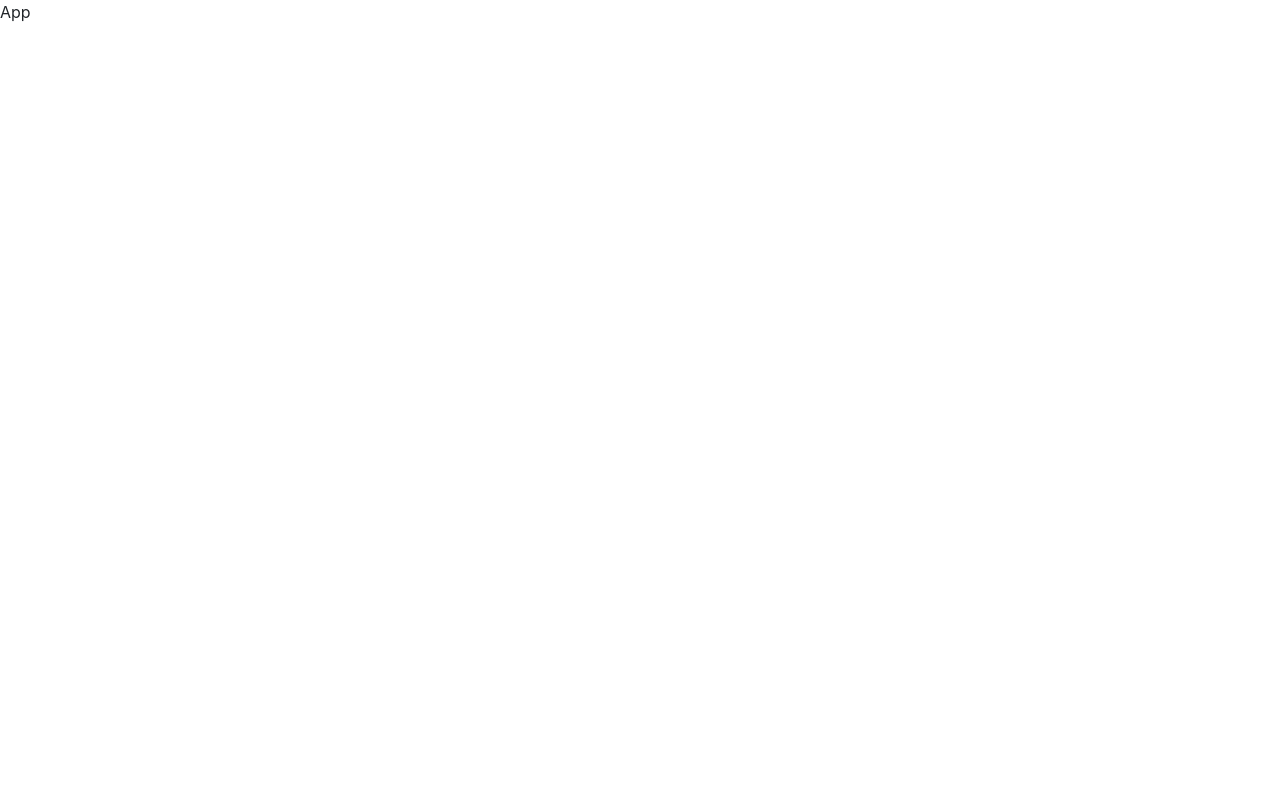
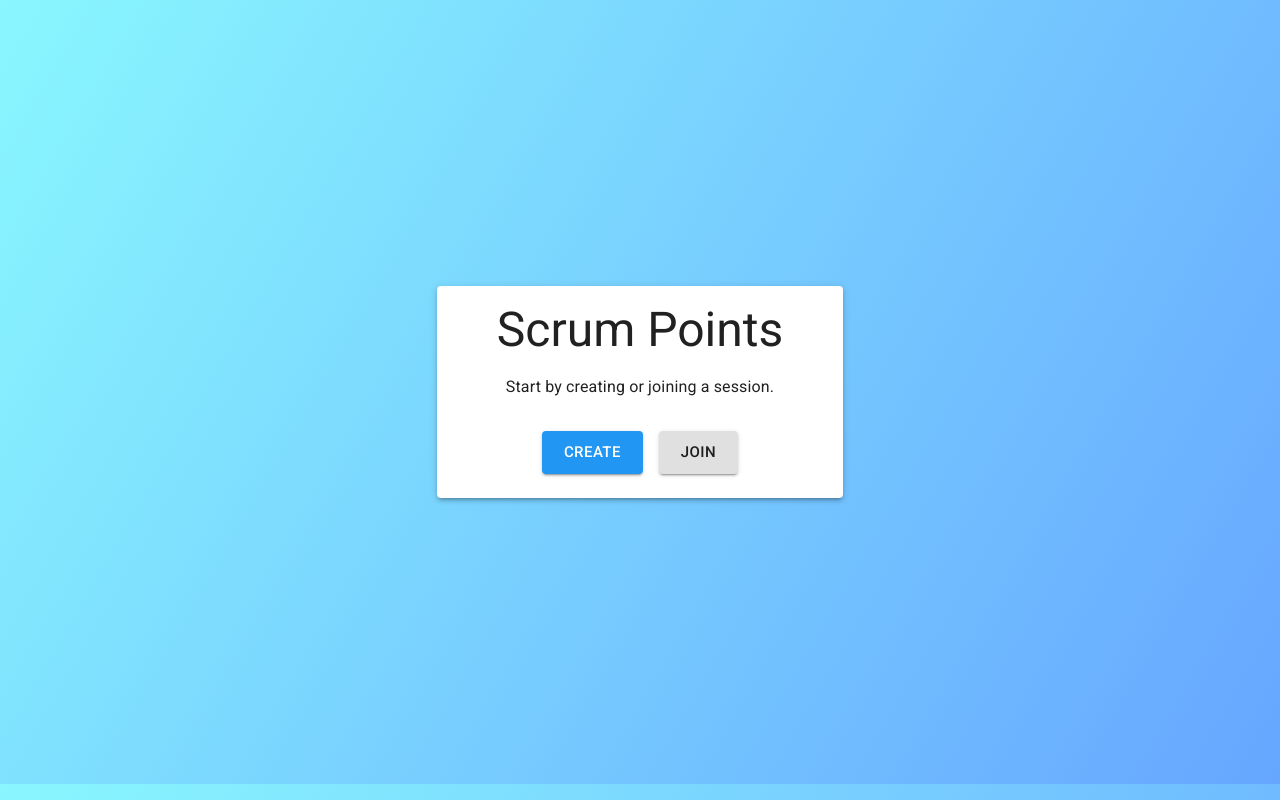
Before and after one commit to nicksaxton/scrum-points, a React (Create React App) app in the folder client/: page / in a window 1280 px wide. Built offline with nearby package versions, Linux system fonts and the light colour scheme.

Commit message:
Set up landing page and styling

```diff
--- a/client/public/index.html
+++ b/client/public/index.html
@@ -9,6 +9,10 @@
       content="Easily run a planning poker session from anywhere"
     />
     <title>Scrum Points</title>
+    <link
+      rel="stylesheet"
+      href="https://fonts.googleapis.com/css?family=Roboto:300,400,500,700&display=swap"
+    />
   </head>
   <body>
     <noscript>You need to enable JavaScript to run this app.</noscript>
--- a/client/src/app/App.jsx
+++ b/client/src/app/App.jsx
@@ -1,7 +1,63 @@
+import { makeStyles } from '@material-ui/core';
+import Button from '@material-ui/core/Button';
+import Grid from '@material-ui/core/Grid';
+import Paper from '@material-ui/core/Paper';
+import Typography from '@material-ui/core/Typography';
 import React from 'react';
 
+const useStyles = makeStyles((theme) => ({
+  root: {
+    height: '100vh',
+    padding: theme.spacing(2),
+  },
+  paper: {
+    padding: theme.spacing(2),
+  },
+  buttons: {
+    marginTop: theme.spacing(3),
+    textAlign: 'center',
+  },
+  button: {
+    margin: theme.spacing(1),
+  },
+}));
+
 const App = () => {
-  return <div>App</div>;
+  const classes = useStyles();
+
+  return (
+    <Grid
+      alignItems="center"
+      className={classes.root}
+      container
+      justify="center"
+      spacing={2}
+    >
+      <Grid item xs={12} lg={4}>
+        <Paper className={classes.paper} elevation={3} padding={2}>
+          <Typography align="center" gutterBottom variant="h3">
+            Scrum Points
+          </Typography>
+          <Typography align="center" gutterBottom>
+            Start by creating or joining a session.
+          </Typography>
+          <div className={classes.buttons}>
+            <Button
+              className={classes.button}
+              color="primary"
+              size="large"
+              variant="contained"
+            >
+              Create
+            </Button>
+            <Button className={classes.button} size="large" variant="contained">
+              Join
+            </Button>
+          </div>
+        </Paper>
+      </Grid>
+    </Grid>
+  );
 };
 
 export default App;
--- a/client/src/index.js
+++ b/client/src/index.js
@@ -1,13 +1,32 @@
+import { createMuiTheme, ThemeProvider } from '@material-ui/core';
+import blue from '@material-ui/core/colors/blue';
+import CssBaseline from '@material-ui/core/CssBaseline';
 import React from 'react';
 import ReactDOM from 'react-dom';
 
-import 'bootstrap/dist/css/bootstrap.min.css';
+import App from './app/App';
 
-import App from './app/App';
+const theme = createMuiTheme({
+  palette: {
+    primary: blue,
+  },
+  overrides: {
+    MuiCssBaseline: {
+      '@global': {
+        body: {
+          background: 'linear-gradient(120deg, #89f7fe 0%, #66a6ff 100%);',
+        },
+      },
+    },
+  },
+});
 
 ReactDOM.render(
   <React.StrictMode>
-    <App />
+    <ThemeProvider theme={theme}>
+      <CssBaseline />
+      <App />
+    </ThemeProvider>
   </React.StrictMode>,
   document.getElementById('root')
 );
```
Also changed, not shown: 1 other file (tests, documents, lock files or other folders).
